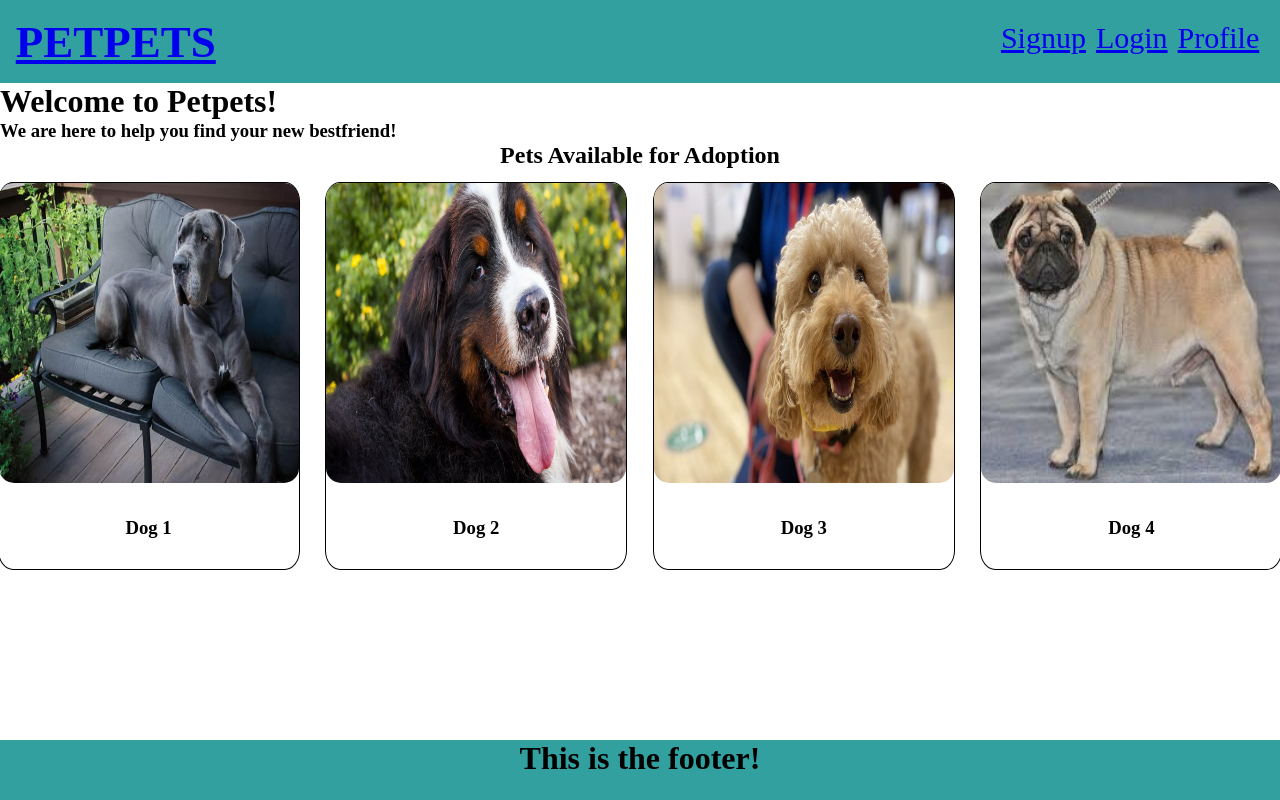
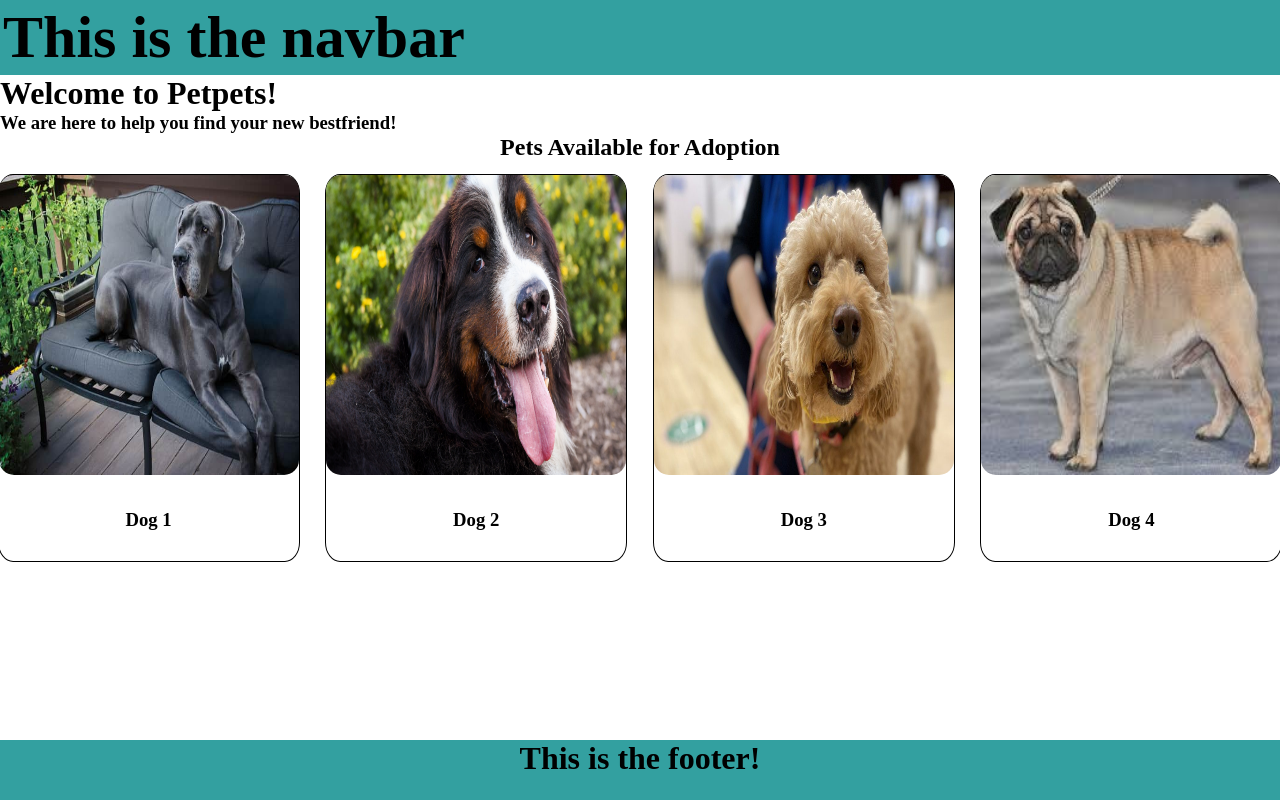
Before and after one commit to Joelhiguera/petpets, a React (Create React App) app in the folder client/: page / in a window 1280 px wide. Built offline with nearby package versions, Linux system fonts and the light colour scheme.

Commit message:
[REF] remove items from Nav and resuing Nav for different links

```diff
--- a/client/src/components/Nav/index.js
+++ b/client/src/components/Nav/index.js
@@ -1,31 +1,10 @@
 import React from "react";
-import { Link } from "react-router-dom";
+// import { Link } from "react-router-dom";
 
 function Nav() {
   return (
         <div className="navbarContainer">
-          <h2 className="logo">
-            <Link to="/">
-              PETPETS
-            </Link>
-          </h2>
-        <ul className="navbarUl">
-          <li className="navbarLi">
-            <Link to="/signup">
-              Signup
-            </Link>
-          </li>
-          <li className="navbarLi">
-            <Link to="/login">
-              Login
-            </Link>
-          </li>
-          <li className="navbarLi">
-            <Link to="/Profile">
-              Profile
-            </Link>
-          </li>
-        </ul>
+          <h1>This is the navbar</h1>
         </div>
       );
     }
```
